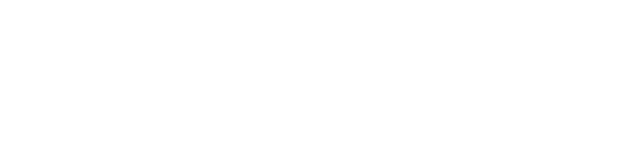
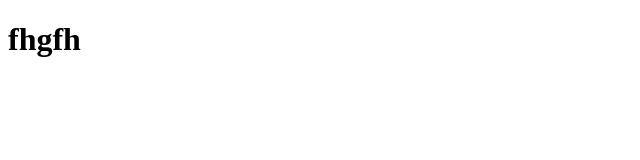
Before and after one commit to SashaSerh/gihub-tutorial, a plain HTML site: page index.html in a window 1280 px wide. Shown: the whole page, without its empty margins (0-640 px from the left). Drawn offline with Linux system fonts and the light colour scheme.

Commit message:
добавлено оглавление H1

```diff
--- a/index.html
+++ b/index.html
@@ -7,6 +7,6 @@
     <title>Document</title>
 </head>
 <body>
-
+    <h1>fhgfh</h1>
 </body>
 </html>
```
